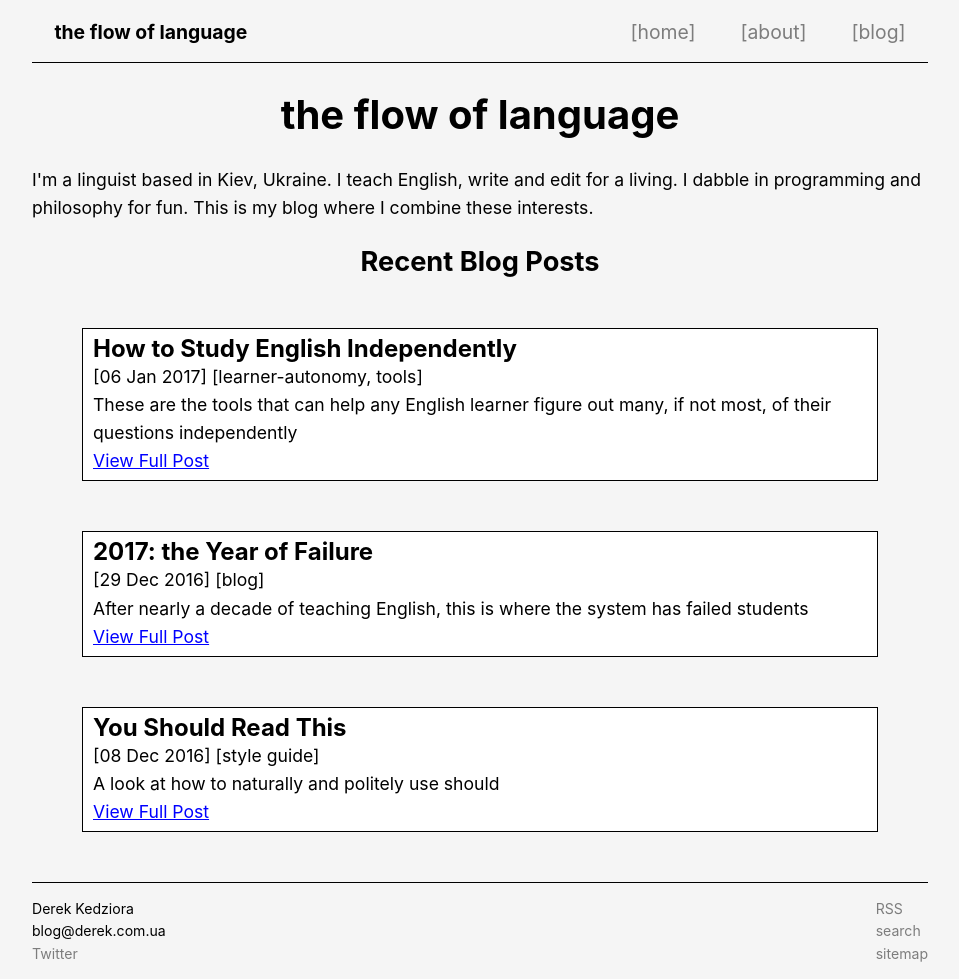
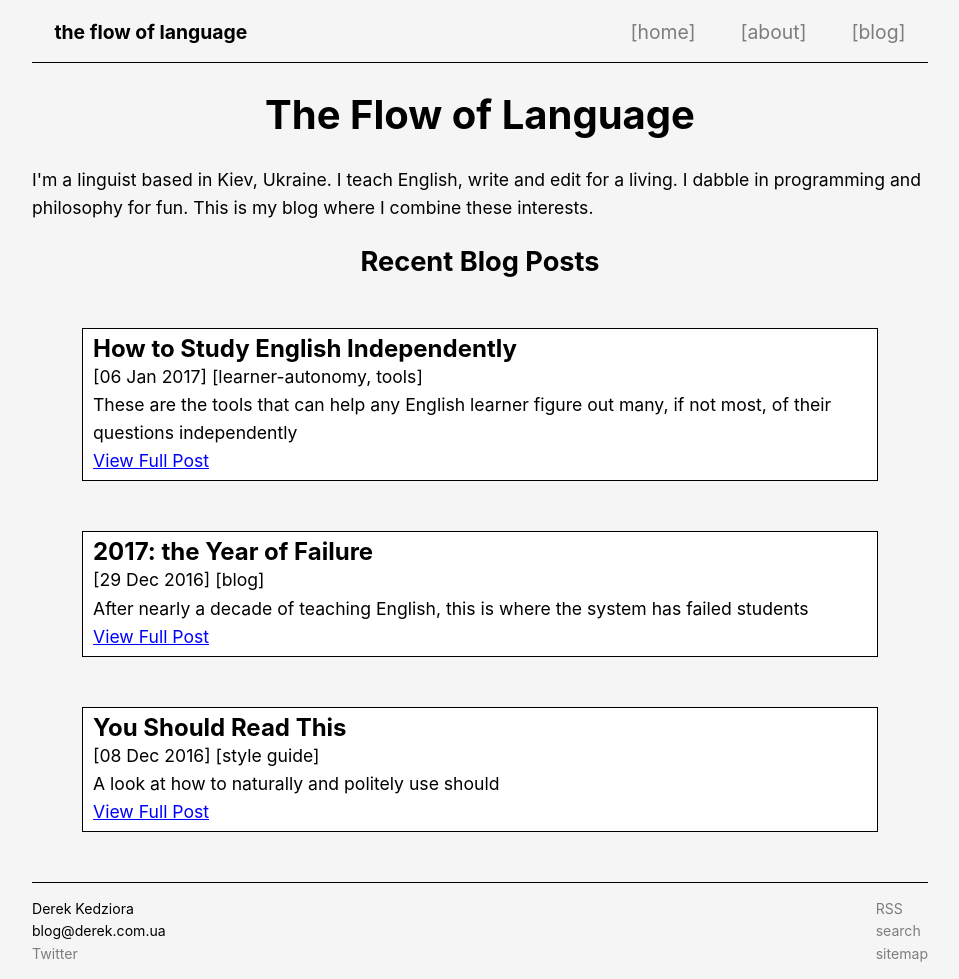
Before and after one commit to ZeroDeth/derekkedziora.github.io, a Jekyll site: the page built from index.html, in a window 1280 px wide. Shown: the whole page, without its empty margins (160-1119 px from the left). Built offline with Jekyll 4.4.1, drawn with Linux system fonts in a browser that asks for light colours; comment, search, counter and statistics services are not loaded.

Commit message:
title line fixed

```diff
--- a/index.html
+++ b/index.html
@@ -3,7 +3,7 @@ layout: page
 title: the flow of language
 og-type: website
 ---
-<h1>the flow of language</h1>
+<h1>The Flow of Language</h1>
 <p id="index-tag-line">I'm a linguist based in Kiev, Ukraine. I teach English, write and edit for a living. I dabble in programming and philosophy for fun. This is my blog where I combine these interests.</p>
 
 <h2 id="recent-blog-title">Recent Blog Posts</h2>
```
